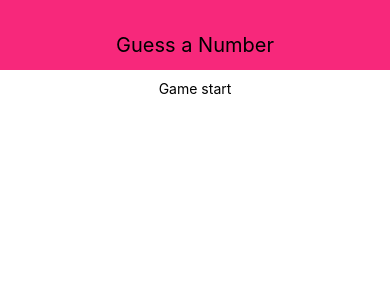
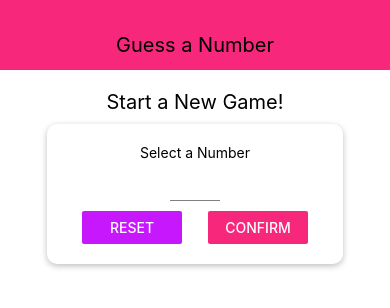
Before and after one commit to shanewilsonpro/Guess-A-Number-App, a React Native app: screen / in a window 390 px wide. Shown: the top 308 px of the page. Built offline with nearby package versions, Linux system fonts and the light colour scheme.

Commit message:
adding input and keyboard handler

```diff
--- /dev/null
+++ b/components/Card.js
@@ -0,0 +1,23 @@
+import React from 'react';
+import { View, Text, StyleSheet } from 'react-native';
+
+const Card = props => {
+    return (
+        <View style={{...styles.card, ...props.style}}>{props.children}</View>
+    );
+};
+
+const styles = StyleSheet.create({
+    card: {
+        shadowColor: 'black',
+        shadowOffset: { width: 0, height: 2 },
+        shadowRadius: 6,
+        shadowOpacity: 0.26,
+        elevation: 5,
+        backgroundColor: 'white',
+        padding: 20,
+        borderRadius: 10,
+    }
+});
+
+export default Card;
--- a/components/Header.js
+++ b/components/Header.js
@@ -1,5 +1,7 @@
 import React from 'react';
 import { View, Text, StyleSheet } from 'react-native';
+
+import Colors from '../constants/color';
 
 const Header = props => {
     return (
--- /dev/null
+++ b/components/Input.js
@@ -0,0 +1,19 @@
+import React from 'react';
+import { TextInput, StyleSheet } from 'react-native';
+
+const Input = props => {
+    return (
+        <TextInput {...props} style={{...styles.input, ...props.style }} />
+    );
+};
+
+const styles = StyleSheet.create({
+    input: {
+        height: 30,
+        borderBottomColor: 'grey',
+        borderBottomWidth: 1,
+        marginVertical: 10,
+    }
+});
+
+export default Input;
--- /dev/null
+++ b/constants/color.js
@@ -0,0 +1,4 @@
+export default {
+    primary: '#f7287b',
+    accent: '#c717fc',
+};
--- a/screens/StartGameScreen.js
+++ b/screens/StartGameScreen.js
@@ -1,11 +1,57 @@
-import React from 'react';
-import { View, Text, StyleSheet } from 'react-native';
+import React, { useState } from "react";
+import {
+  View,
+  Text,
+  StyleSheet,
+  Button,
+  TouchableWithoutFeedback,
+  Keyboard
+} from "react-native";
 
-const StartGameScreen = props => {
+import Card from "../components/Card";
+import Input from "../components/Input";
+import Colors from "../constants/color";
+
+const StartGameScreen = (props) => {
+  const [enteredValue, setEnteredValue] = useState("");
+
+  const numberInputHandler = (inputText) => {
+    setEnteredValue(inputText.replace(/[^0-9]/g, ""));
+  };
+
   return (
+    <TouchableWithoutFeedback onPress={() => {
+        Keyboard.dismiss();
+    }}>
       <View style={styles.screen}>
-            <Text>Game start</Text>
+        <Text style={styles.title}>Start a New Game!</Text>
+        <Card style={styles.inputContainer}>
+          <Text>Select a Number</Text>
+          <Input
+            style={styles.input}
+            blurOnSubmit
+            autoCapitalize="none"
+            autoCorrect={false}
+            keyboardType="number-pad"
+            maxLength={2}
+            onChangeText={numberInputHandler}
+            value={enteredValue}
+          />
+          <View style={styles.buttonContainer}>
+            <View style={styles.button}>
+              <Button title="Reset" onPress={() => {}} color={Colors.accent} />
             </View>
+            <View style={styles.button}>
+              <Button
+                title="Confirm"
+                onPress={() => {}}
+                color={Colors.primary}
+              />
+            </View>
+          </View>
+        </Card>
+      </View>
+    </TouchableWithoutFeedback>
   );
 };
 
@@ -13,8 +59,30 @@
   screen: {
     flex: 1,
     padding: 10,
-        alignItems: 'center'
-    }
+    alignItems: "center",
+  },
+  title: {
+    fontSize: 20,
+    marginVertical: 10,
+  },
+  inputContainer: {
+    width: 300,
+    maxWidth: "80%",
+    alignItems: "center",
+  },
+  buttonContainer: {
+    flexDirection: "row",
+    width: "100%",
+    justifyContent: "space-between",
+    paddingHorizontal: 15,
+  },
+  button: {
+    width: 100,
+  },
+  input: {
+    width: 50,
+    textAlign: "center",
+  },
 });
 
 export default StartGameScreen;
```
Lines whose indentation alone changed are shown as unchanged.
